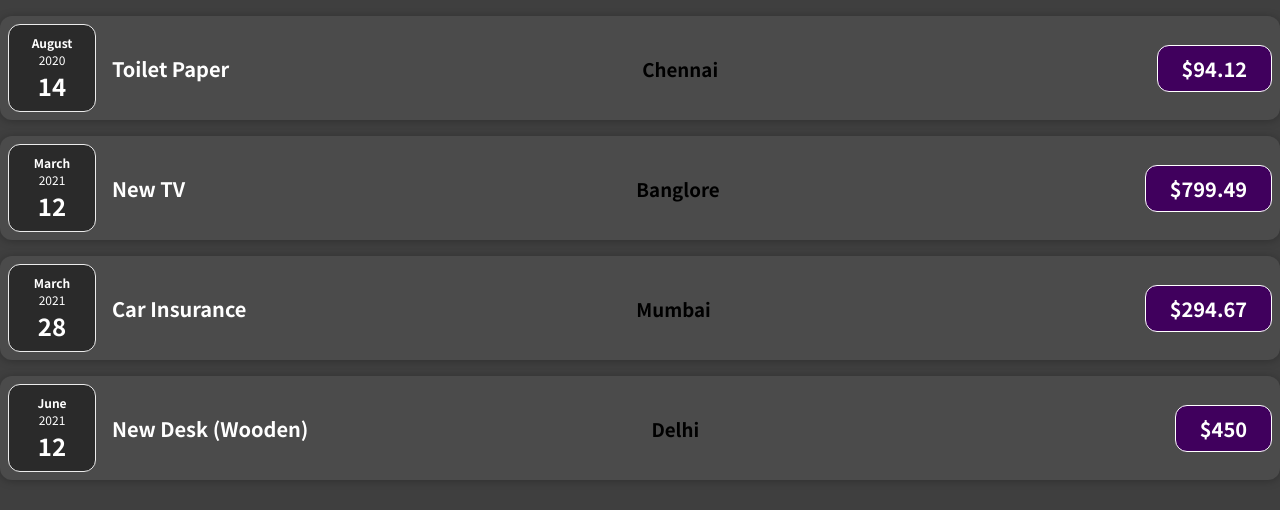
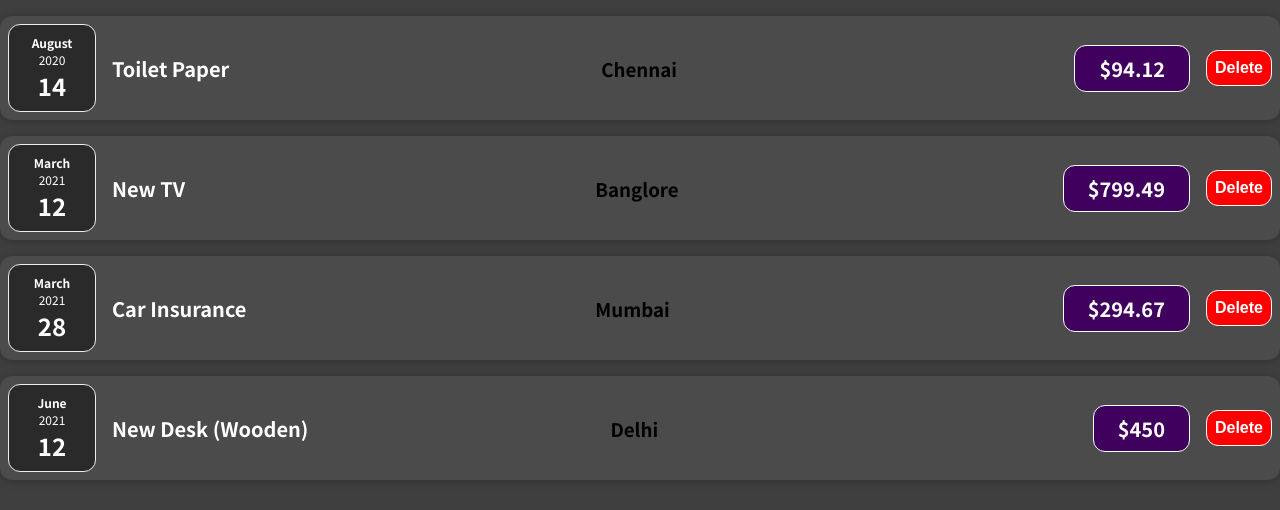
Before and after one commit to VinothKumar6595/React, a React (Create React App) app in the folder react-complete-guide/: page / in a window 1280 px wide. Shown: the top 510 px of the page. Built offline with nearby package versions, Linux system fonts and the light colour scheme.

Commit message:
Adding EventListners

```diff
--- a/react-complete-guide/src/components/Expenses/ExpenseDetails.js
+++ b/react-complete-guide/src/components/Expenses/ExpenseDetails.js
@@ -1,6 +1,9 @@
 import React from "react";
 import "./ExpenseItem.css";
 const ExpenseDetails = (props) => {
+  const clickHandler = () => {
+    console.log("clicked!!!!");
+  };
   return (
     <div className="expense-item__description">
       <h2>{props.title}</h2>
@@ -8,6 +11,9 @@ const ExpenseDetails = (props) => {
         <h3>{props.location}</h3>
       </div>
       <div className="expense-item__price">${props.amount}</div>
+      <button onClick={clickHandler} className="delete-button">
+        Delete
+      </button>
     </div>
   );
 };
--- a/react-complete-guide/src/components/Expenses/ExpenseItem.css
+++ b/react-complete-guide/src/components/Expenses/ExpenseItem.css
@@ -47,6 +47,16 @@
     font-size: 1.25rem;
   }
 
+  .delete-button {
+    font-size: 1rem;
+    font-weight: bold;
+    color: white;
+    background-color: red;
+    border: 1px solid white;
+    padding: 0.5rem;
+    border-radius: 12px;
+  }
+
   .expense-item__price {
     font-size: 1.25rem;
     padding: 0.5rem 1.5rem;
```
